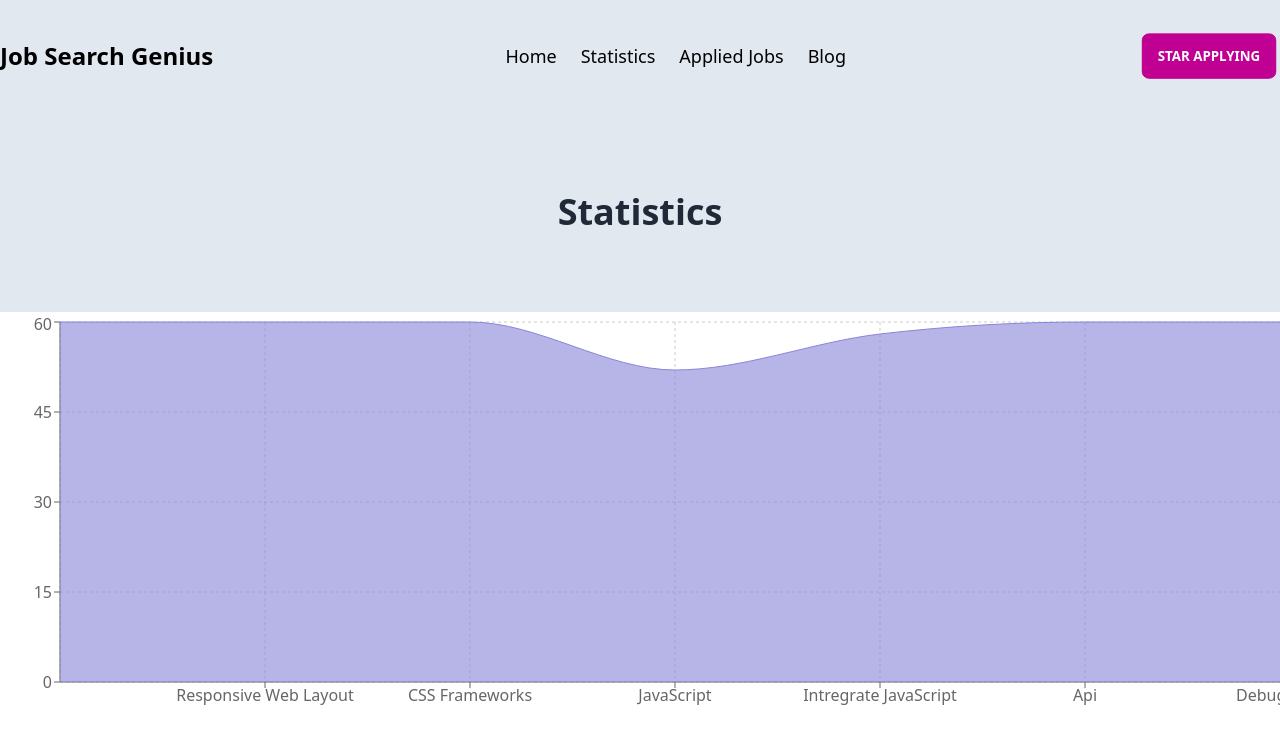
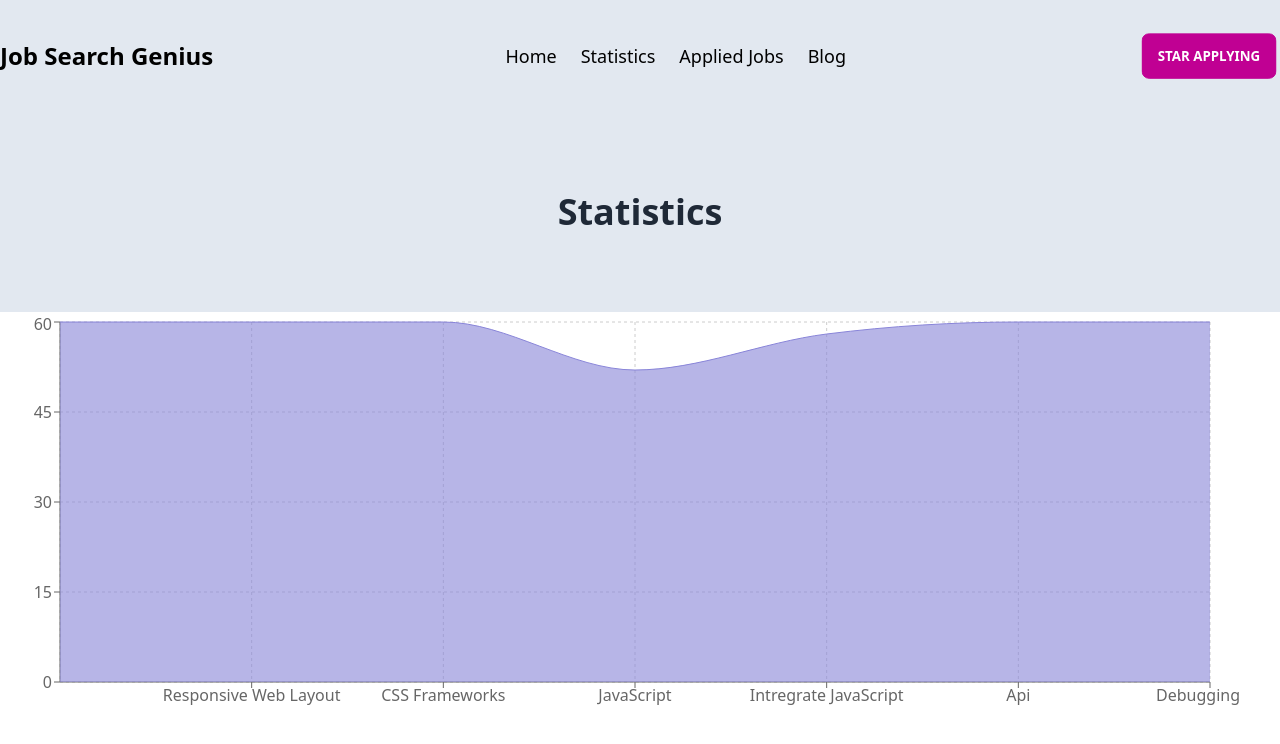
Before and after one commit to Rayhanali-dev/carrer-hub, a React (Vite) app: page /statistics in a window 1280 px wide. Shown: the top 744 px of the page. Built offline with nearby package versions, Linux system fonts and the light colour scheme.

Commit message:
details components responsive

```diff
--- a/src/components/AppliedJobs/AppliedJobs.jsx
+++ b/src/components/AppliedJobs/AppliedJobs.jsx
@@ -6,7 +6,7 @@ const AppliedJobs = ({ jobs }) => {
     return (
         <div>
             <div className='max-w-7xl mx-auto'>
-                <div className='flex lg:justify-between flex-col md:flex-row items-center border rounded-lg border-gray-400 p-6 my-10'>
+                <div className='flex lg:justify-between mx-4 md:mx-0 flex-col md:flex-row items-center border rounded-lg border-gray-400 p-6 my-10'>
                     <div className='flex gap-4 flex-col md:flex-row items-center'>
                         <div className='w-48 h-16'>
                             <img className='w-full h-full' src={company_img} alt="company-img" />
--- a/src/components/Statistics/Statistics.jsx
+++ b/src/components/Statistics/Statistics.jsx
@@ -46,8 +46,8 @@ const Statistics = () => {
                 <h4 className='text-4xl font-bold text-center py-20'>Statistics</h4>
             </div>
             <div className='mx-auto max-w-7xl'>
-                <div className='w-full overflow-x-scroll lg:overflow-x-hidden'>
-                    <AreaChart width={1320} height={400} data={data} margin={{ top: 10, right: 30, left: 0, bottom: 0, }}>
+                <div className='w-full overflow-x-scroll md:overflow-hidden'>
+                    <AreaChart width={1240} height={400} data={data} margin={{ top: 10, right: 30, left: 0, bottom: 0, }}>
                         <CartesianGrid strokeDasharray="3 3" />
                         <XAxis dataKey="assignment_name" />
                         <YAxis dataKey="assignment_marks" />
--- a/src/components/ViewDetails/ViewDetails.jsx
+++ b/src/components/ViewDetails/ViewDetails.jsx
@@ -19,7 +19,7 @@ const ViewDetails = () => {
     const { description, job_responsibility, requirements, experience, job_title, salary, contact_information, location, phone, id } = details
     return (
         <div className='max-w-7xl mx-auto grid md:grid-cols-2 gap-7 mt-32'>
-            <div>
+            <div className='mx-5 lg:mx-0'>
                 <h4 className='text-[18px] mb-4'><span className='font-bold text-lg'>Job Description: </span>{description}</h4>
                 <h4 className='text-[18px] mb-4'><span className='font-bold text-lg'>Job Responsibility: </span>{job_responsibility}</h4>
                 <h4 className='font-bold text-lg'>Educational Requirements: </h4>
```
